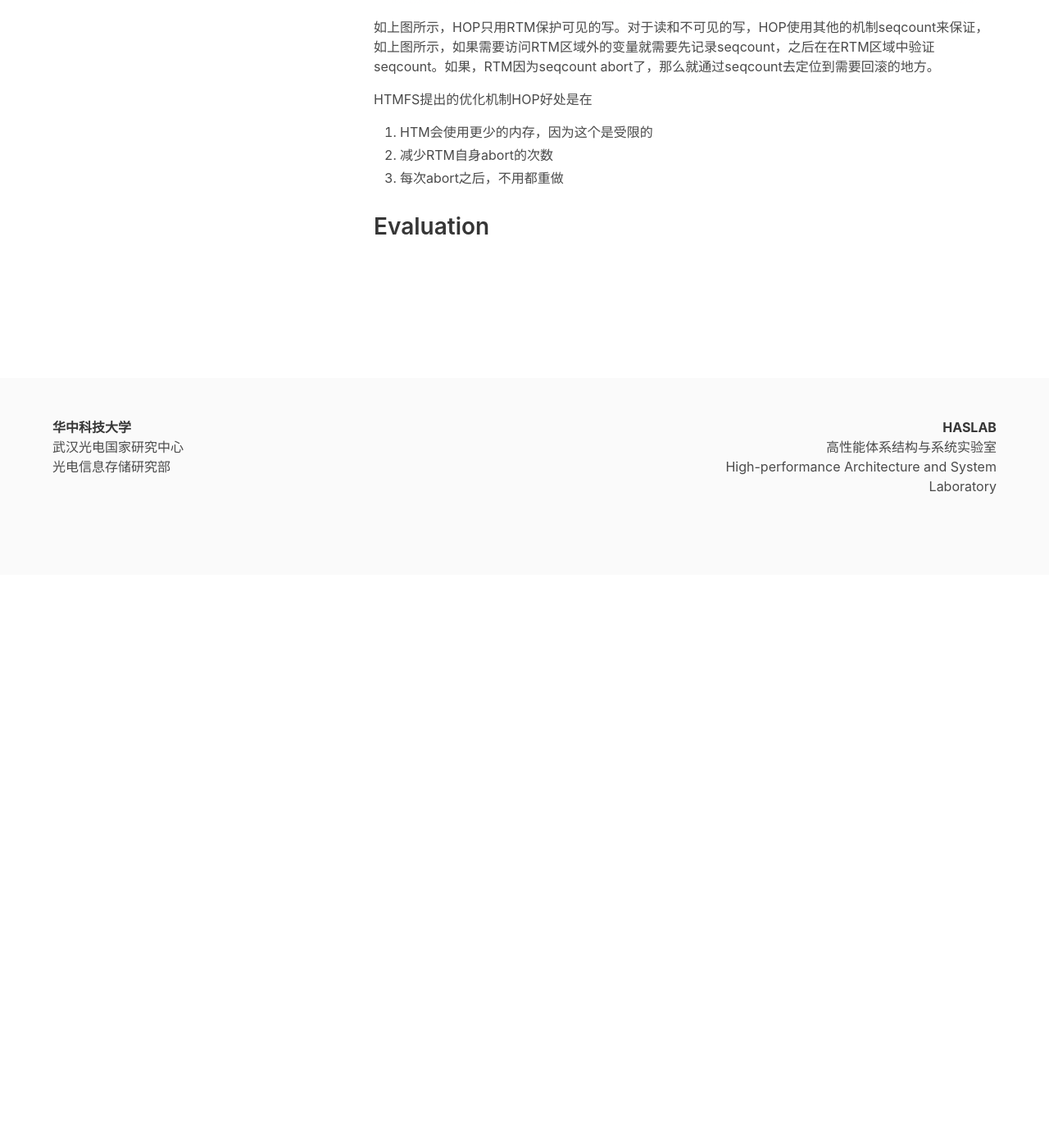
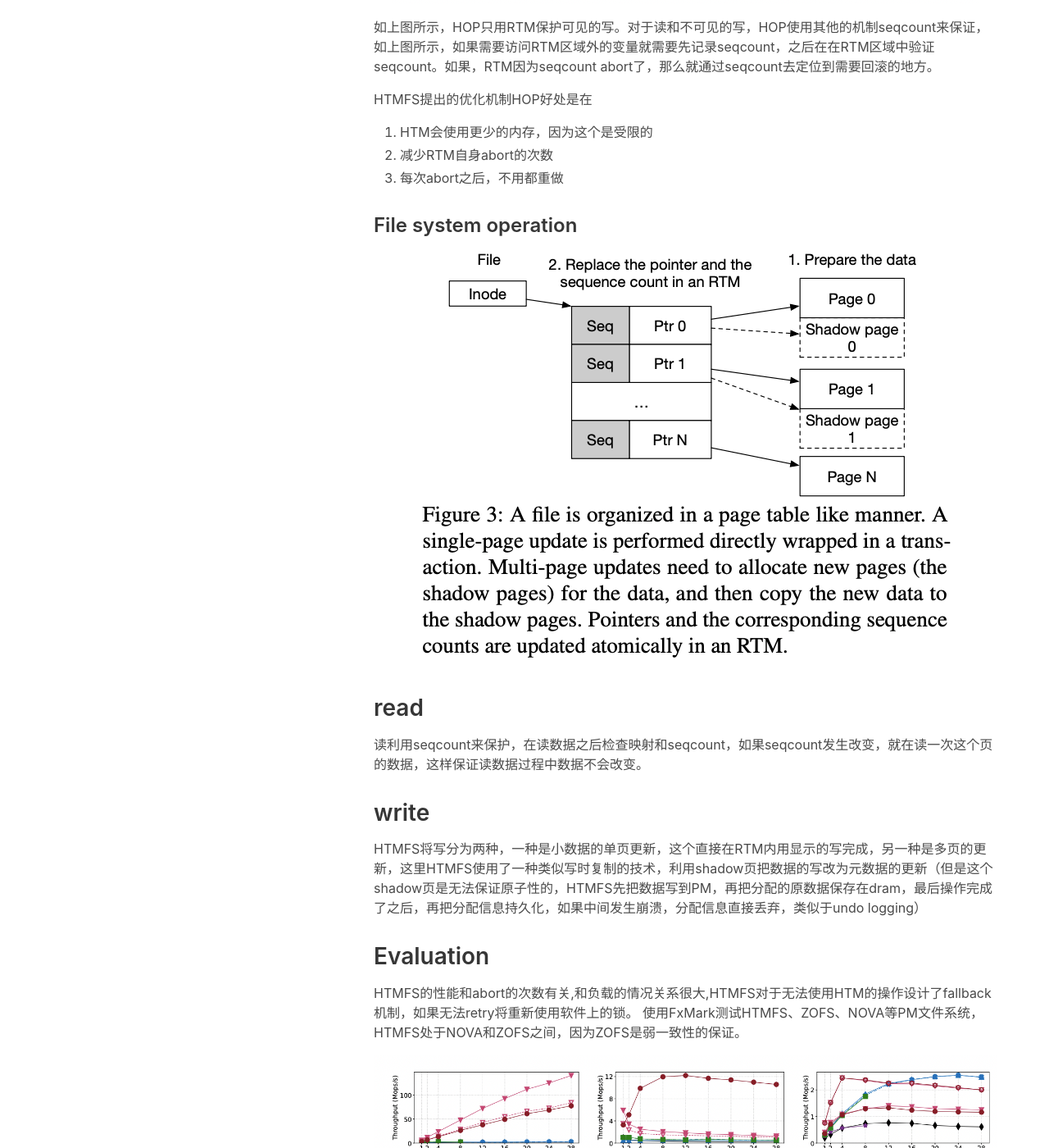
Before and after one commit to haslaboratory/haslaboratory.github.io, a Jekyll site: the page built from _posts/2022-07-18-HTMFS.md, in a window 1280 px wide and 1400 px high, scrolled down 2463 px. Shown: the whole window at 82% size. Built offline with Jekyll 4.4.1, drawn with Linux system fonts in a browser that asks for light colours; nearby versions of some CDN libraries; library files that are not in the unit come from our copies; comment, search, counter and statistics services are not loaded; before the commit the page ends 3164 px from its top, so only the background shows below that; some of the changed text lies outside the part shown.

Commit message:
add evaluation of HTMFS

```diff
--- a/_posts/2022-07-18-HTMFS.md
+++ b/_posts/2022-07-18-HTMFS.md
@@ -70,4 +70,15 @@ HTMFS提出的优化机制HOP好处是在
 2. 减少RTM自身abort的次数
 3. 每次abort之后，不用都重做
 
+### File system operation
+![images](/images/2022-07-18-HTMFS/Snipaste_2022-07-25_14-59-28.png)
+## read ##
+读利用seqcount来保护，在读数据之后检查映射和seqcount，如果seqcount发生改变，就在读一次这个页的数据，这样保证读数据过程中数据不会改变。
+## write ##
+HTMFS将写分为两种，一种是小数据的单页更新，这个直接在RTM内用显示的写完成，另一种是多页的更新，这里HTMFS使用了一种类似写时复制的技术，利用shadow页把数据的写改为元数据的更新（但是这个shadow页是无法保证原子性的，HTMFS先把数据写到PM，再把分配的原数据保存在dram，最后操作完成了之后，再把分配信息持久化，如果中间发生崩溃，分配信息直接丢弃，类似于undo logging）
+
 ## Evaluation
+HTMFS的性能和abort的次数有关,和负载的情况关系很大,HTMFS对于无法使用HTM的操作设计了fallback机制，如果无法retry将重新使用软件上的锁。
+使用FxMark测试HTMFS、ZOFS、NOVA等PM文件系统，HTMFS处于NOVA和ZOFS之间，因为ZOFS是弱一致性的保证。
+
+![image](/images/2022-07-18-HTMFS/Snipaste_2022-07-25_15-38-25.png)
```
Also changed, not shown: images/2022-07-18-HTMFS/Snipaste_2022-07-25_14-59-28.png (added), images/2022-07-18-HTMFS/Snipaste_2022-07-25_15-38-25.png (added).
